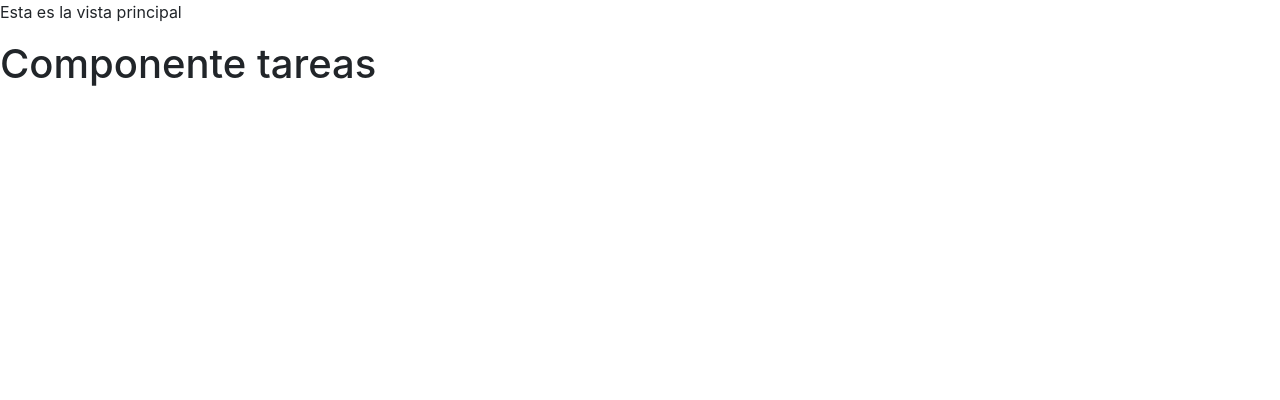
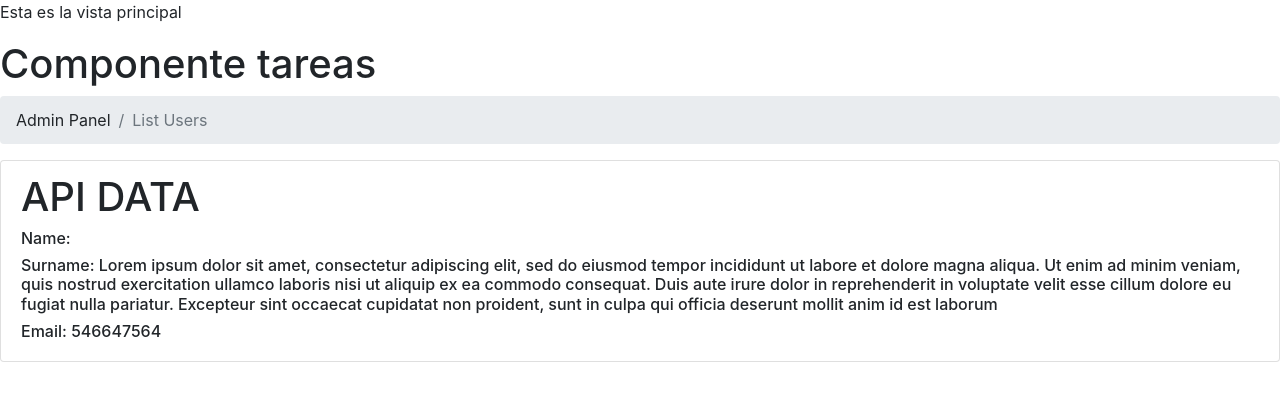
Before and after one commit to APEX-JHOSEF-CARDICH-PALMA/node-api-example, an Angular app in the folder front/: page / in a window 1280 px wide. Shown: the top 400 px of the page. Built offline with nearby package versions, Linux system fonts and the light colour scheme.

Commit message:
feat: view shows some fake data

```diff
--- a/front/src/app/components/task/task.component.html
+++ b/front/src/app/components/task/task.component.html
@@ -1 +1,17 @@
 <h1>Componente tareas </h1>
+<nav aria-label="breadcrumb">
+    <ol class="breadcrumb">
+        <li class="breadcrumb-item"><a routerLink="/admin">Admin Panel</a></li>
+        <li class="breadcrumb-item active" aria-current="page"> List Users</li>
+    </ol>
+</nav>
+<div>
+    <ul class="list-group">
+        <li class="list-group-item" *ngFor="let index of tasks$">
+            <h1> API DATA</h1>
+            <h6>Name: {{index.title}}</h6>
+            <h6>Surname: {{index.description}}</h6>
+            <h6>Email: {{index.phone}}</h6>
+        </li>
+    </ul>
+</div>
--- a/front/src/app/components/task/task.component.ts
+++ b/front/src/app/components/task/task.component.ts
@@ -16,7 +16,8 @@ export class TaskComponent implements OnInit {
   tasks$: Task[] = [];
 
   ngOnInit() {
-    console.log(this.TaskService.getTasksFake());
+    this.tasks$ = this.TaskService.getTasksFake();
+    console.log(this.tasks$);
     return this.TaskService.getTasksFake();
 
     /*return this.TaskService.getApiTasks().subscribe((data: any) => {
```
